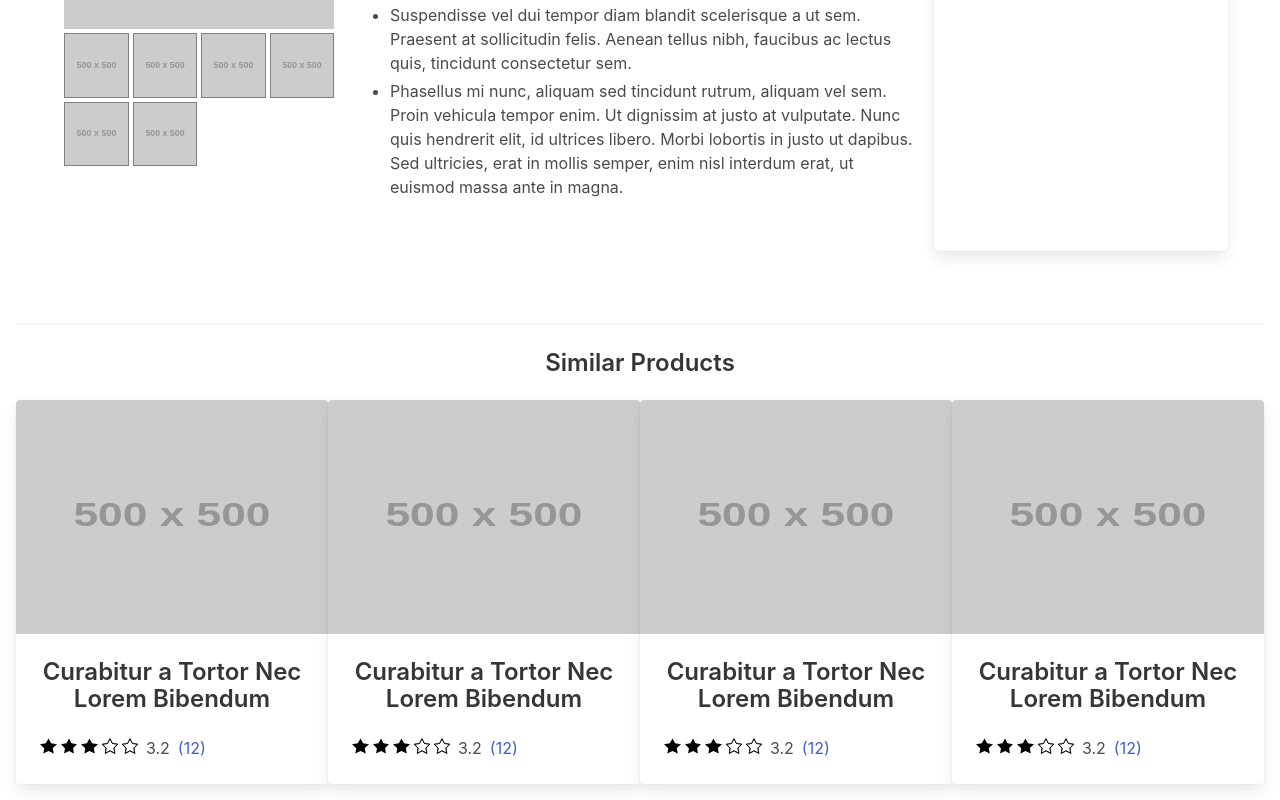
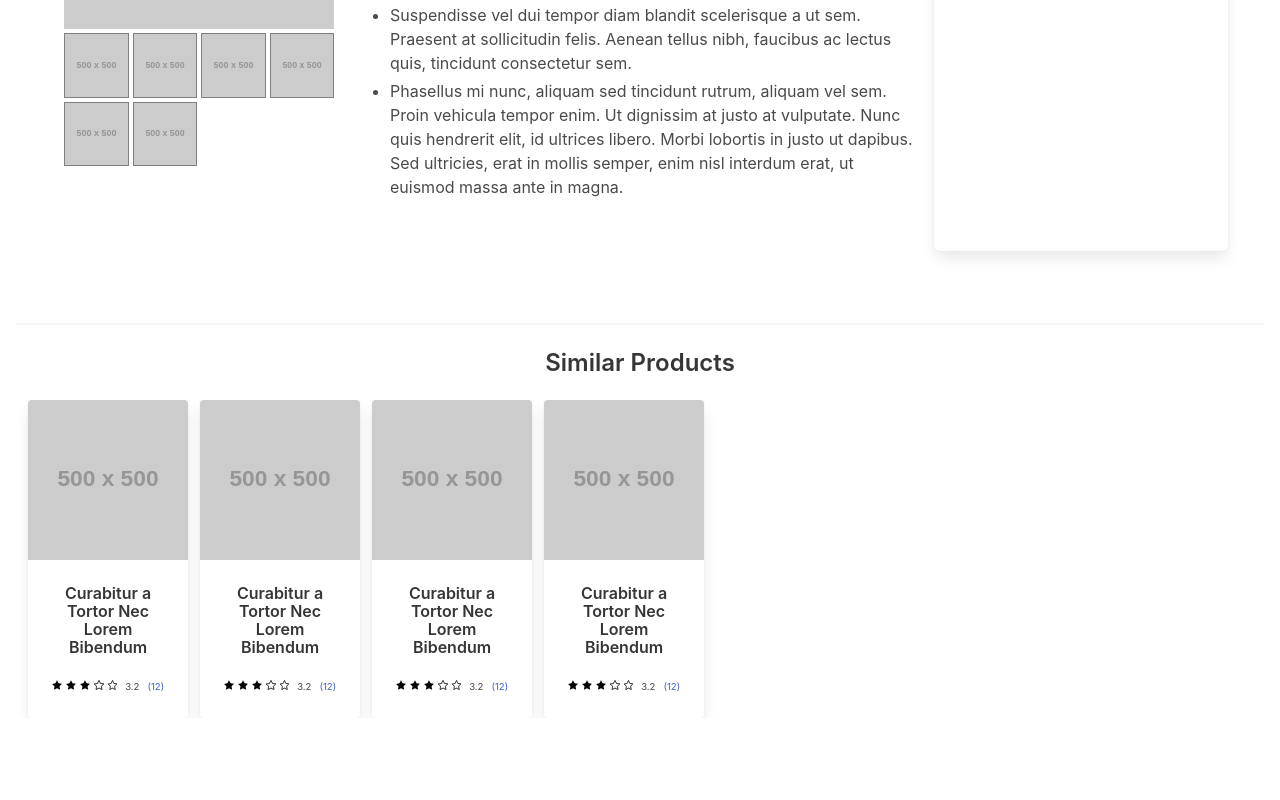
Before and after one commit to pheara/speculative-design-shop, a Svelte app: page / in a window 1280 px wide. Shown: the part 361-1161 px from the top of the page. After the commit the page ends 1095 px from the top, so only its background shows below. Built offline with nearby package versions, Linux system fonts and the light colour scheme.

Commit message:
Quick sizing for product cards.

```diff
--- a/src/App.svelte
+++ b/src/App.svelte
@@ -8,6 +8,7 @@
   import Navbar from './Navbar.svelte'
   import CheckoutBox from './CheckoutBox.svelte'
   import ProductCard from './ProductCard.svelte'
+  import ProductCardRow from './ProductCardRow.svelte'
   //   export let name
 </script>
 
@@ -39,19 +40,7 @@
   <hr />
 
   <section>
-
-    <div>
-
-      <h2 class="title is-4">Similar Products</h2>
-
-      <div style="display: flex; flex-direction: row;">
-        <ProductCard />
-        <ProductCard />
-        <ProductCard />
-        <ProductCard />
-      </div>
-
-    </div>
-
+    <h2 class="title is-4">Similar Products</h2>
+    <ProductCardRow />
   </section>
 </main>
--- a/src/ProductCard.svelte
+++ b/src/ProductCard.svelte
@@ -8,15 +8,26 @@
   }
 </script>
 
+<style>
+  .card {
+    max-width: 160px;
+  }
+  .stars {
+    font-size: 0.6rem;
+  }
+</style>
+
 <div class="card">
   <div class="card-image">
-    <figure class="image is-4by3">
+    <figure class="image is-1by1">
       <img src={product.image.src} alt={product.image.alt} />
     </figure>
   </div>
   <div class="card-content">
-    <p class="title is-4">Curabitur a Tortor Nec Lorem Bibendum</p>
-    <StarRating stars={3.2} nrOfRatings={12} />
+    <p class="title is-6">Curabitur a Tortor Nec Lorem Bibendum</p>
+    <div class="stars">
+      <StarRating stars={3.2} nrOfRatings={12} />
+    </div>
     <!-- <div class="media">
       <div class="media-left" />
       <div class="media-content">
--- /dev/null
+++ b/src/ProductCardRow.svelte
@@ -0,0 +1,24 @@
+<script>
+  import ProductCard from './ProductCard.svelte'
+
+  const products = new Array(4).fill(true)
+</script>
+
+<style>
+  .root {
+    display: flex;
+    flex-direction: row;
+    overflow-x: auto;
+  }
+</style>
+
+<div class="root">
+  {#each products as p}
+    <div class="cardwrapper ml-3">
+      <ProductCard />
+    </div>
+  {/each}
+  <!-- <ProductCard />
+  <ProductCard />
+  <ProductCard /> -->
+</div>
```
